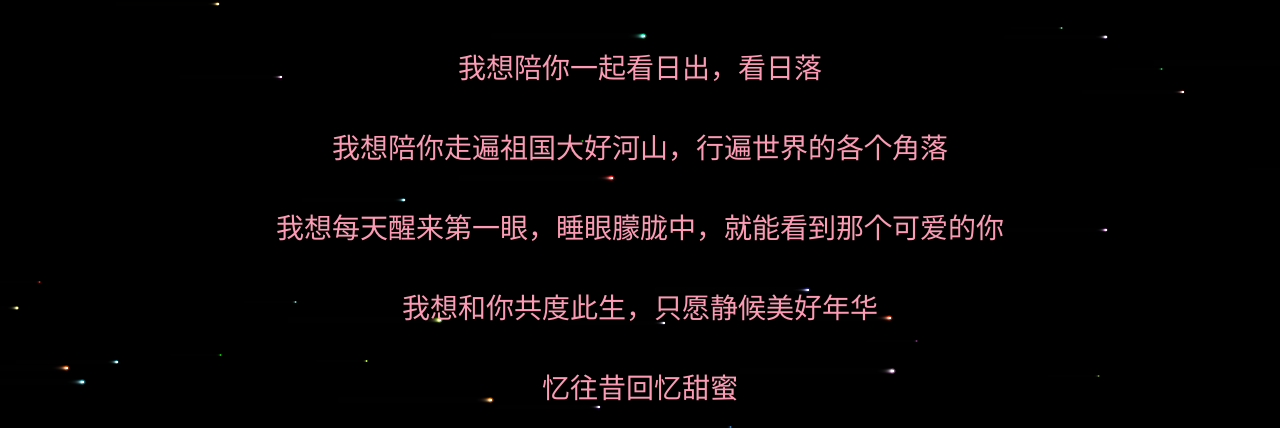
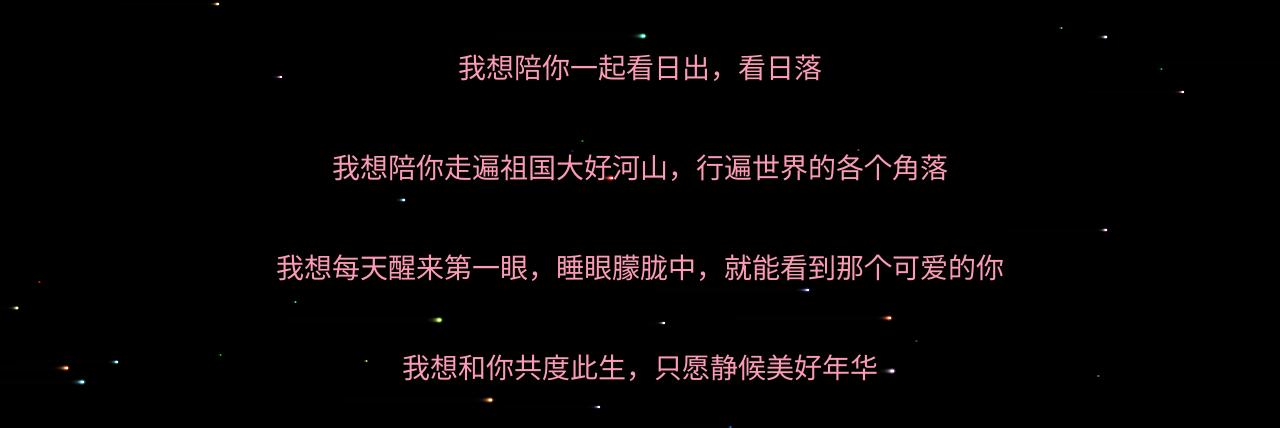
Before and after one commit to Immortal-hub/dpnxzj, a plain HTML site: page index2.html in a window 1280 px wide. Shown: the part 359-787 px from the top of the page. Drawn offline with Linux system fonts and the light colour scheme.

Commit message:
zuizhongban

```diff
--- a/file/default2.css
+++ b/file/default2.css
@@ -12,6 +12,6 @@ body{margin:0;padding:0;
 h1,p{
     animation: myfirstani 6s infinite;
 }
-div{margin:auto auto;font-size: 28px;width: 100%;position: absolute;height: 100%;}
+div{margin:0 auto;font-size: 28px;width: 100%;position: absolute;height: 1700px}
 h1{margin: 100px 0px 50px 0px }
-p{margin: 10px 10px;line-height: 70px}
+p{margin: 30px 10px;line-height: 70px}
```
